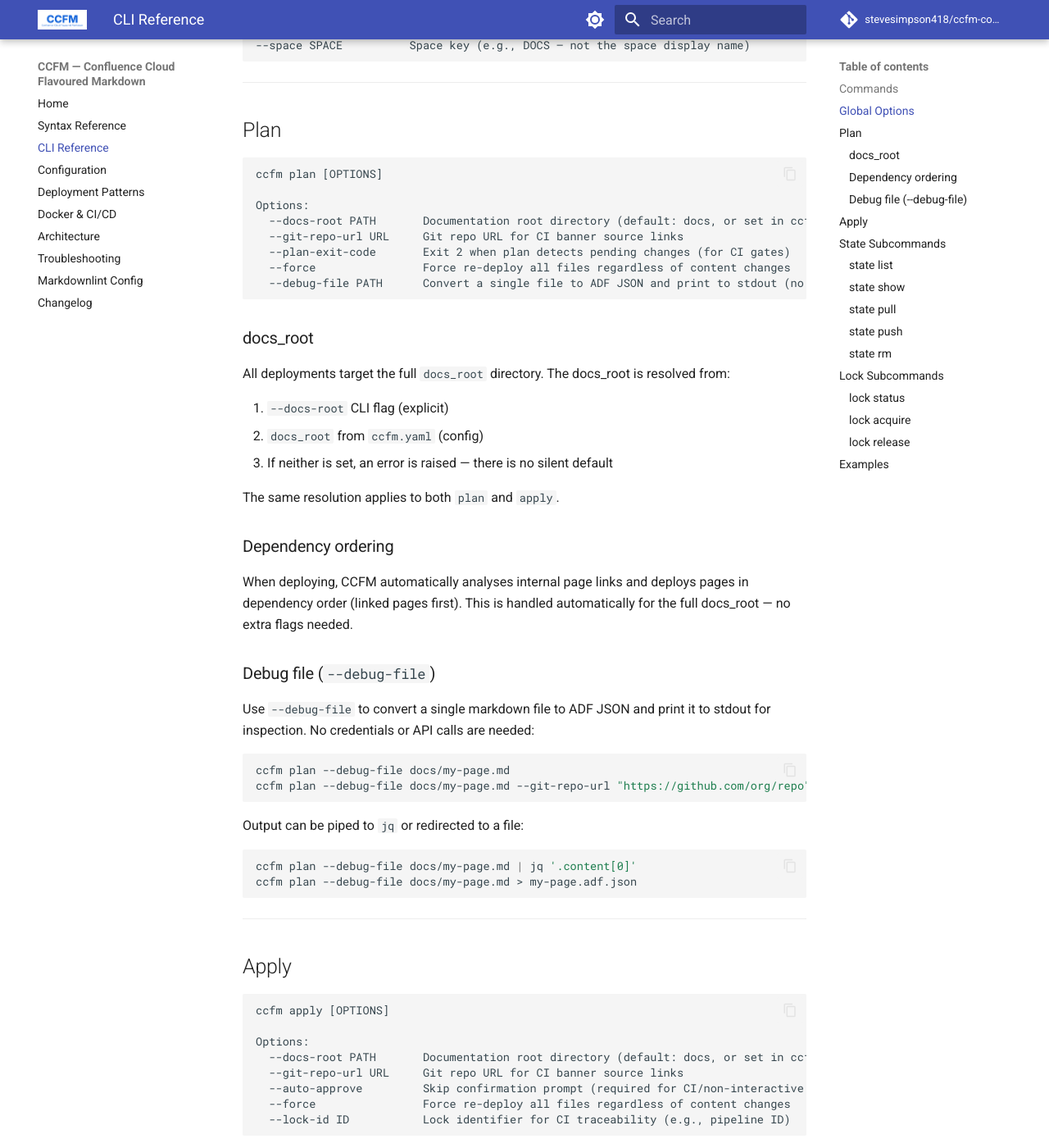
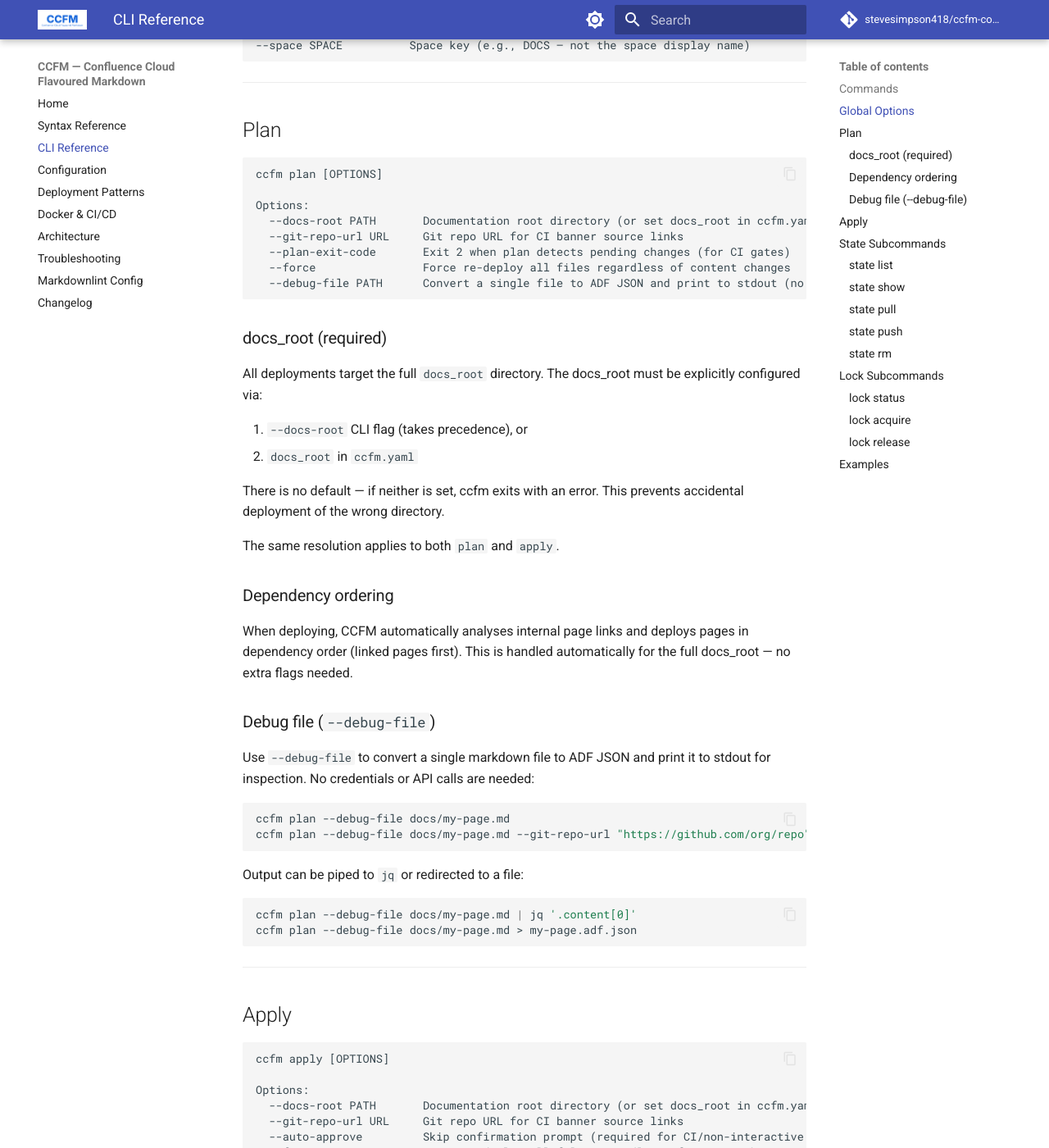
Before and after one commit to stevesimpson418/ccfm-convert, an MkDocs documentation site: the page built from docs/cli-reference.md, in a window 1280 px wide and 1400 px high, scrolled down 1114 px. Shown: the whole window at 82% size. Built offline with MkDocs 1.6.1 and Material for MkDocs 9.7.7, drawn with Linux system fonts in a browser that asks for light colours; comment, search, counter and statistics services are not loaded.

Commit message:
fix(cli): remove silent Path('docs') default for docs_root
docs_root must now be explicitly set via --docs-root or ccfm.yaml.
There is no fallback — missing docs_root fails with a clear error.

This prevents accidental deployment of the wrong directory, which is
exactly the bug that caused smoke test failures (deploying the
project's own docs/ instead of the smoke test docs).

````diff
--- a/docs/cli-reference.md
+++ b/docs/cli-reference.md
@@ -44,20 +44,21 @@ These apply to all commands:
 ccfm plan [OPTIONS]
 
 Options:
-  --docs-root PATH       Documentation root directory (default: docs, or set in ccfm.yaml)
+  --docs-root PATH       Documentation root directory (or set docs_root in ccfm.yaml)
   --git-repo-url URL     Git repo URL for CI banner source links
   --plan-exit-code       Exit 2 when plan detects pending changes (for CI gates)
   --force                Force re-deploy all files regardless of content changes
   --debug-file PATH      Convert a single file to ADF JSON and print to stdout (no API calls)
 ```
 
-### docs_root
+### docs_root (required)
 
-All deployments target the full `docs_root` directory. The docs_root is resolved from:
+All deployments target the full `docs_root` directory. The docs_root must be explicitly configured via:
 
-1. `--docs-root` CLI flag (explicit)
-2. `docs_root` from `ccfm.yaml` (config)
-3. If neither is set, an error is raised — there is no silent default
+1. `--docs-root` CLI flag (takes precedence), or
+2. `docs_root` in `ccfm.yaml`
+
+There is no default — if neither is set, ccfm exits with an error. This prevents accidental deployment of the wrong directory.
 
 The same resolution applies to both `plan` and `apply`.
 
@@ -92,7 +93,7 @@ ccfm plan --debug-file docs/my-page.md > my-page.adf.json
 ccfm apply [OPTIONS]
 
 Options:
-  --docs-root PATH       Documentation root directory (default: docs, or set in ccfm.yaml)
+  --docs-root PATH       Documentation root directory (or set docs_root in ccfm.yaml)
   --git-repo-url URL     Git repo URL for CI banner source links
   --auto-approve         Skip confirmation prompt (required for CI/non-interactive use)
   --force                Force re-deploy all files regardless of content changes
````
Also changed, not shown: 1 other file.
